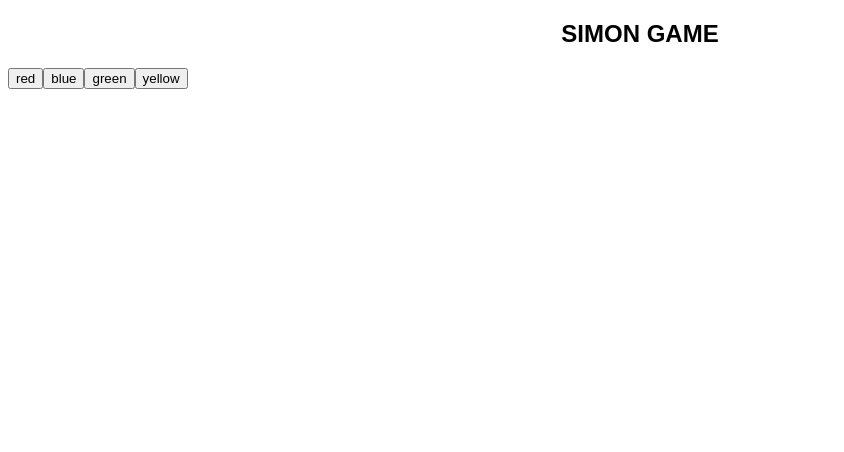
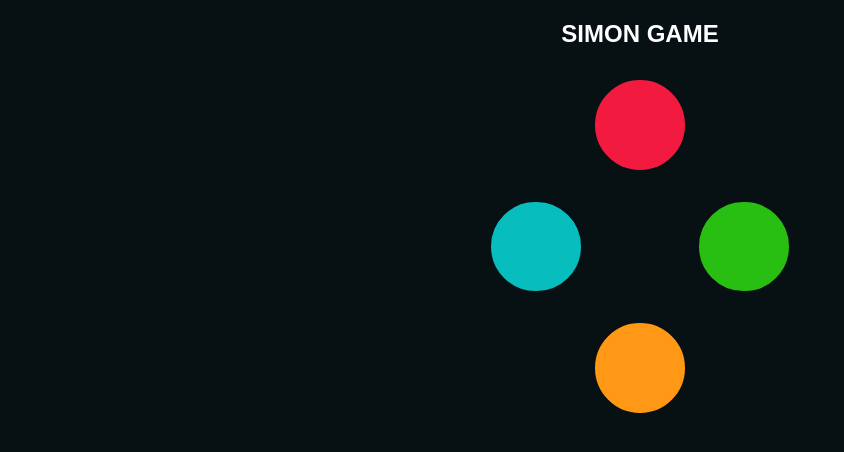
Before and after one commit to kelvin-mai/ng-simon, an Angular app: page / in a window 1280 px wide. Shown: the top 452 px of the page, without its empty margins (0-844 px from the left). Built offline with nearby package versions, Linux system fonts and the light colour scheme.

Commit message:
Added styles

```diff
--- a/src/app/components/game/game-button/game-button.component.css
+++ b/src/app/components/game/game-button/game-button.component.css
@@ -0,0 +1,43 @@
+button {
+  width: 5.6rem;
+  height: 5.6rem;
+  border: 0.24rem solid;
+  border-radius: 4rem;
+  background-color: var(--black);
+}
+
+.green {
+  border-color: var(--green);
+}
+
+.green:active,
+.green.active {
+  background-color: var(--green);
+}
+
+.blue {
+  border-color: var(--blue);
+}
+
+.blue:active,
+.blue.active {
+  background-color: var(--blue);
+}
+
+.red {
+  border-color: var(--red);
+}
+
+.red:active,
+.red.active {
+  background-color: var(--red);
+}
+
+.yellow {
+  border-color: var(--yellow);
+}
+
+.yellow:active,
+.yellow.active {
+  background-color: var(--yellow);
+}
--- a/src/app/components/game/game-button/game-button.component.html
+++ b/src/app/components/game/game-button/game-button.component.html
@@ -1 +1 @@
-<button (click)="onClick()">{{ color }}</button>
+<button [ngClass]="{active: active}" class="{{ color }}" (click)="onClick()"></button>
--- a/src/app/components/game/game-button/game-button.component.ts
+++ b/src/app/components/game/game-button/game-button.component.ts
@@ -10,6 +10,7 @@ export class GameButtonComponent implements OnInit {
   color: string;
   @Output()
   guess: EventEmitter<string> = new EventEmitter<string>();
+  active: boolean = true;
 
   constructor() {}
 
--- a/src/app/components/game/game.component.css
+++ b/src/app/components/game/game.component.css
@@ -0,0 +1,17 @@
+.container {
+  width: 480px;
+  margin: 0 auto;
+}
+
+.flex {
+  display: flex;
+  margin: 2rem;
+}
+
+.center {
+  justify-content: center;
+}
+
+.middle {
+  justify-content: space-around;
+}
--- a/src/app/components/game/game.component.html
+++ b/src/app/components/game/game.component.html
@@ -1,4 +1,14 @@
-<app-game-button color="red" (guess)="playerGuess($event)"></app-game-button>
-<app-game-button color="blue" (guess)="playerGuess($event)"></app-game-button>
-<app-game-button color="green" (guess)="playerGuess($event)"></app-game-button>
-<app-game-button color="yellow" (guess)="playerGuess($event)"></app-game-button>
+<div class="container">
+  <div class="flex center">
+    <app-game-button color="red" (guess)="playerGuess($event)"></app-game-button>
+  </div>
+
+  <div class="flex middle">
+    <app-game-button color="blue" (guess)="playerGuess($event)"></app-game-button>
+    <app-game-button color="green" (guess)="playerGuess($event)"></app-game-button>
+  </div>
+
+  <div class="flex center">
+    <app-game-button color="yellow" (guess)="playerGuess($event)"></app-game-button>
+  </div>
+</div>
--- a/src/styles.css
+++ b/src/styles.css
@@ -1 +1,15 @@
 /* You can add global styles to this file, and also import other style files */
+
+:root {
+  --black: #071013;
+  --green: #29bf12;
+  --blue: #08bdbd;
+  --red: #f21b3f;
+  --yellow: #ff9915;
+}
+
+body {
+  background-color: var(--black);
+  color: white;
+  font-family: sans-serif;
+}
```
